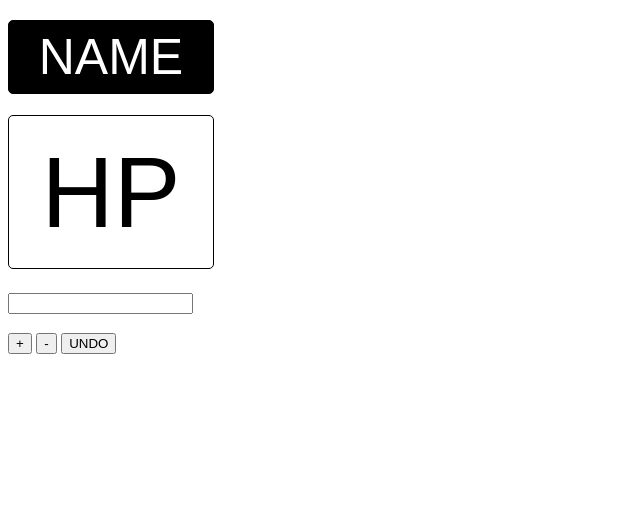
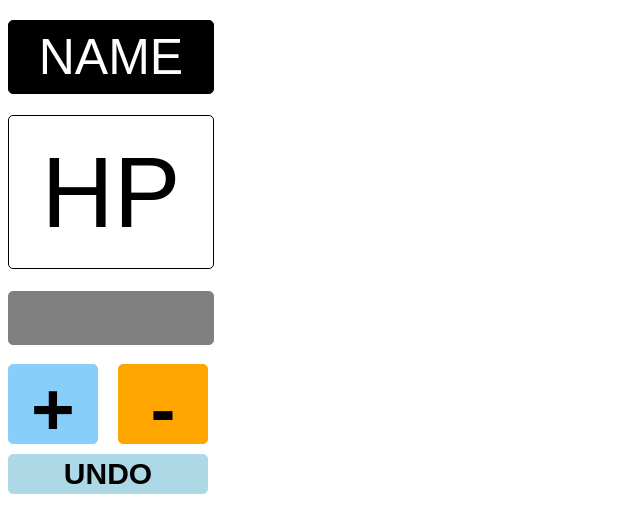
Before and after one commit to potatolauncher-rgb/Enemy_Health_Tracker, a plain HTML site: page index.html in a window 1280 px wide. Shown: the whole page, without its empty margins (0-640 px from the left). Drawn offline with Linux system fonts and the light colour scheme.

Commit message:
Finish Initial CSS
I have finished the initial CSS skeleton. I will tweak it more, but
this is a good baseline.

```diff
--- a/index.html
+++ b/index.html
@@ -23,15 +23,17 @@
     <h3>
         <form>
             <label for="hurt/heal"></label>
-            <input type ="number" id="chunk" name="hurt/heal">
+            <input type ="number" id="health-chunk" name="hurt/heal">
         </form>
     </h3>
+    <div class="add-subtract-btn">
         <button id="add">
             +
         </button>
         <button id="subtract">
             -
         </button>
+    </div>
     <button id="undo">
             UNDO
     </button>
--- a/styles.css
+++ b/styles.css
@@ -40,3 +40,56 @@ body {
     -webkit-appearance: none;
     margin: 0;
 }
+
+#health-chunk {
+        color: black;
+        font-size: 30px;
+        background-color: gray;
+        border: solid gray 1px;
+        border-radius: 5px;
+        height: 50px;
+        width: 200px;
+        -moz-appearance: textfield;
+}
+
+#health-chunk::-webkit-outer-spin-button,
+#health-chunk::-webkit-inner-spin-button {
+    -webkit-appearance: none;
+    margin: 0;
+}
+
+.add-subtract-btn {
+    display: flex;
+    width: 200px;
+    height: 80px;
+    justify-content: space-between;
+}
+
+#add {
+    flex-basis: 45%;
+    background-color: lightskyblue;
+    border: solid 1px lightskyblue;
+    border-radius: 5px;
+    font-size: 75px;
+    font-weight: bold;
+}
+
+#subtract {
+    flex-basis: 45%;
+    background-color: orange;
+    border: solid 1px orange;
+    border-radius: 5px;
+    font-size: 75px;
+    font-weight: bold;
+}
+
+#undo {
+    font-weight: bold;
+    font-size: 30px;
+    background-color: lightblue;
+    border: solid 1px lightblue;
+    border-radius: 5px;
+    width: 200px;
+    height: 40px;
+    margin-top: 10px;
+}
```
Lines whose indentation alone changed are shown as unchanged.
